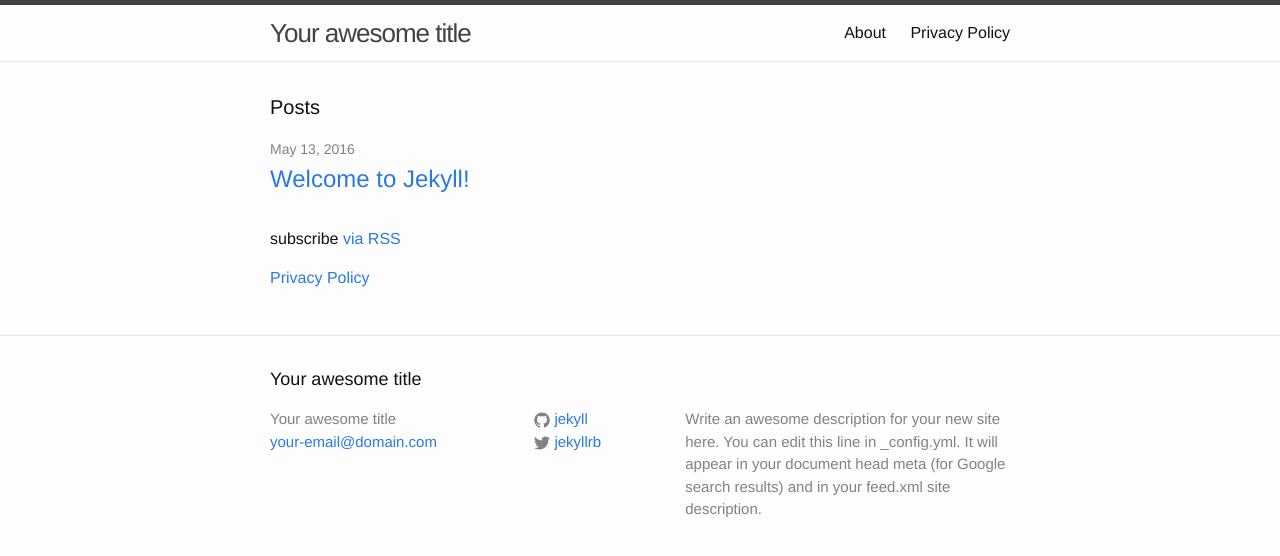
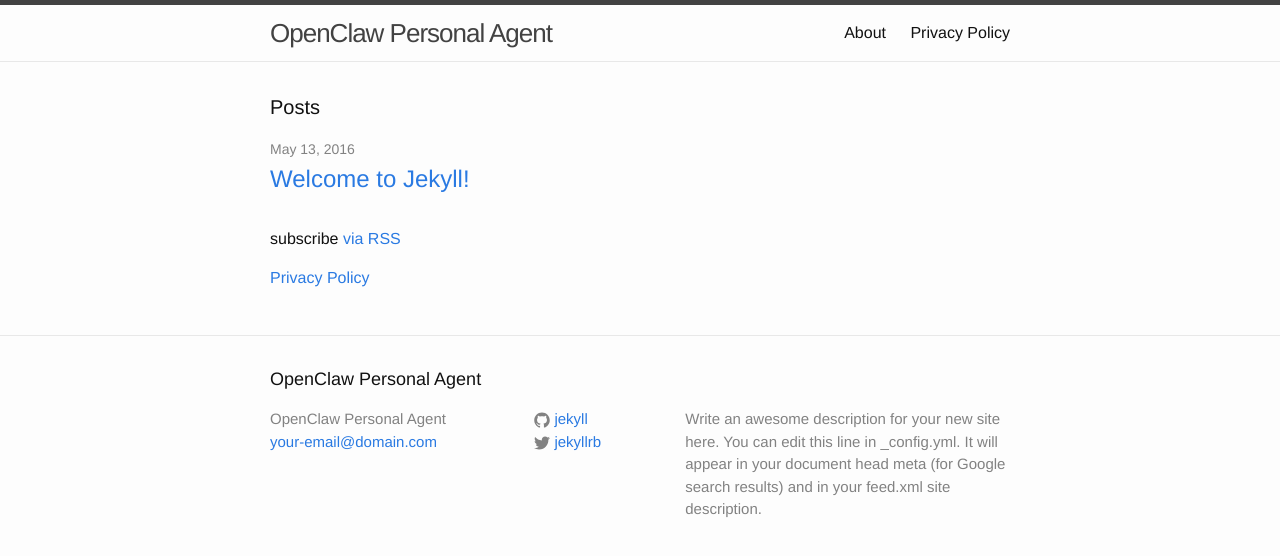
Before and after one commit to juliovargas/juliovargas.github.io, a Jekyll site: the page built from index.html, in a window 1280 px wide. Shown: the top 556 px of the page. Built offline with Jekyll 4.4.1, drawn with Linux system fonts in a browser that asks for light colours.

Commit message:
Update site title

```diff
--- a/_config.yml
+++ b/_config.yml
@@ -6,7 +6,7 @@
 # 'jekyll serve'. If you change this file, please restart the server process.
 
 # Site settings
-title: Your awesome title
+title: OpenClaw Personal Agent
 email: your-email@domain.com
 description: > # this means to ignore newlines until "baseurl:"
   Write an awesome description for your new site here. You can edit this
```
